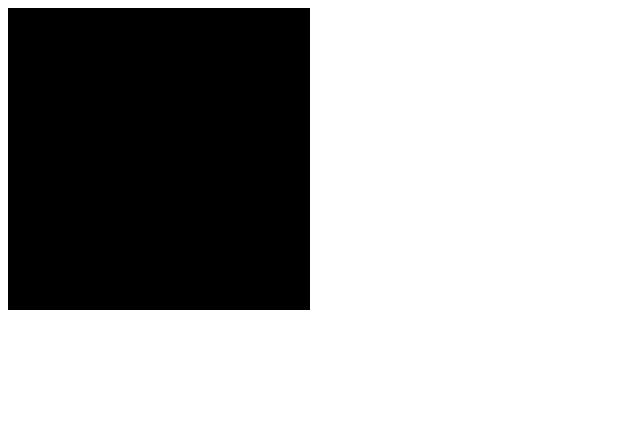
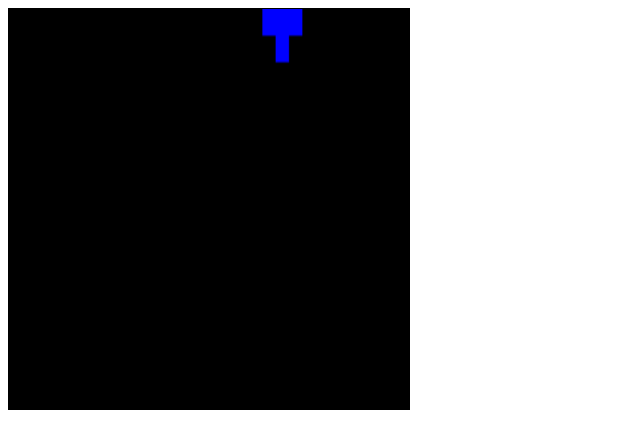
Before and after one commit to tanel/tetris, a plain HTML site: page index.html in a window 1280 px wide. Shown: the whole page, without its empty margins (0-640 px from the left). Drawn offline with Linux system fonts and the light colour scheme.

Commit message:
Draw tetromino.

```diff
--- a/happy-tetris.js
+++ b/happy-tetris.js
@@ -1,9 +1,8 @@
 var game = {
 	canvas: null,
-	pixels: [],
-	rows: 20,
-	cols: 20,
-	pixelSize: 30,
+	rows: 40,
+	cols: 40,
+	pixelSize: 10, // canvas width / cols
 	colors: ["red", "blue", "green", "yellow"],
 	tetrominoes: ["I", "O", "T", "J", "L", "S", "Z"],
 	tetrominoPixels: {
@@ -162,58 +161,79 @@ var game = {
 			],
 		],
 	},
-	currentTetromino: null,
+	tetromino: null,
 
 	start: function () {
-		this.currentTetromino = this.randomElement(this.tetrominoes);
-		console.log(this.currentTetromino);
+		this.tetromino = this.randomTetromino();
 		this.drawBackground();
 		this.tick();
 	},
 
 	tick: function () {
-		this.drawPixels();
-		this.timeout = window.setTimeout(this.tick.bind(this), 1000);
+		this.draw();
+		this.timeout = window.setTimeout(this.tick.bind(this), 1000 * 100);
 	},
 
-	randomColor: function () {
-		return this.randomElement(this.colors);
+	randomTetromino: function () {
+		var tetromino = this.randomElement(this.tetrominoes),
+			pixels = this.tetrominoPixels[tetromino];
+
+		return {
+			color: this.randomElement(this.colors),
+			tetromino: tetromino,
+			direction: 0, // 0-3
+			x: Math.floor(this.cols / 2) - Math.floor(pixels[0][0].length / 2),
+			y: 0,
+		};
 	},
 
 	randomElement: function (list) {
 		return list[Math.floor(Math.random() * list.length)];
 	},
 
-	randomTetromino: function () {
-		return this.randomElement(this.tetrominoes);
+	drawBackground: function () {
+		this.c.fillStyle = "black";
+		this.c.fillRect(0, 0, this.cols * this.pixelSize, this.rows * this.pixelSize);
 	},
 
-	drawBackground: function () {
-		this.canvas.fillStyle = "black";
-		this.canvas.fillRect(0, 0, this.cols * this.pixelSize, this.rows * this.pixelSize);
+	newPixels: function (rows, cols) {
+		var pixels = new Array(rows);
+		for (var row = 0; row < pixels.length; row++) {
+			pixels[row] = new Array(cols);
+		}
+
+		return pixels;
 	},
 
-	drawPixels: function () {
-		if (!this.pixels) {
-			return;
-		}
-
-		var pixel, i, x, y, width, height;
-		for (i = 0; i < this.pixels.length; i++) {
-			pixel = this.pixels[i];
-
-			x = pixel.x * this.pixelSize;
-			y = pixel.y * this.pixelSize;
-			width = x + this.pixelSize;
-			height = y + this.pixelSize;
-
-			this.canvas.fillStyle = pixel.color;
-			this.canvas.fillRect(x, y, width, height);
+	draw: function () {
+		var tetrominoPixels = this.tetrominoPixels[this.tetromino.tetromino][this.tetromino.direction];
+		for (var row = 0; row < tetrominoPixels.length; row++) {
+			for (var col = 0; col < tetrominoPixels[row].length; col++) {
+				if (tetrominoPixels[row][col] === 1) {
+					this.drawPixel({
+						row: this.tetromino.y + row,
+						col: this.tetromino.x + col,
+						color: this.tetromino.color,
+					});
+				}
+			}
 		}
 	},
+
+	drawPixel: function (pixel) {
+		console.log(pixel);
+
+		var x = pixel.col * this.pixelSize,
+			y = pixel.row * this.pixelSize;
+
+		console.log(x, y, x + this.pixelSize, y + this.pixelSize);
+
+		this.c.fillStyle = pixel.color;
+		this.c.fillRect(x, y, this.pixelSize, this.pixelSize);
+	}
 };
 
 window.onload = function () {
-	game.canvas = document.querySelector("canvas").getContext("2d");
+	game.c = document.querySelector("canvas").getContext("2d");
 	game.start();
 };
--- a/index.html
+++ b/index.html
@@ -4,7 +4,7 @@
      	<title>Happy Tetris</title>
      </head>
      <body>
-     	<canvas style="width: 300px; height: 300px; border:1px solid;"></canvas>
+     	<canvas style="width: 400px; height: 400px; border:1px solid;"></canvas>
      	<script src="happy-tetris.js"></script>
      </body>
 </html>
```
